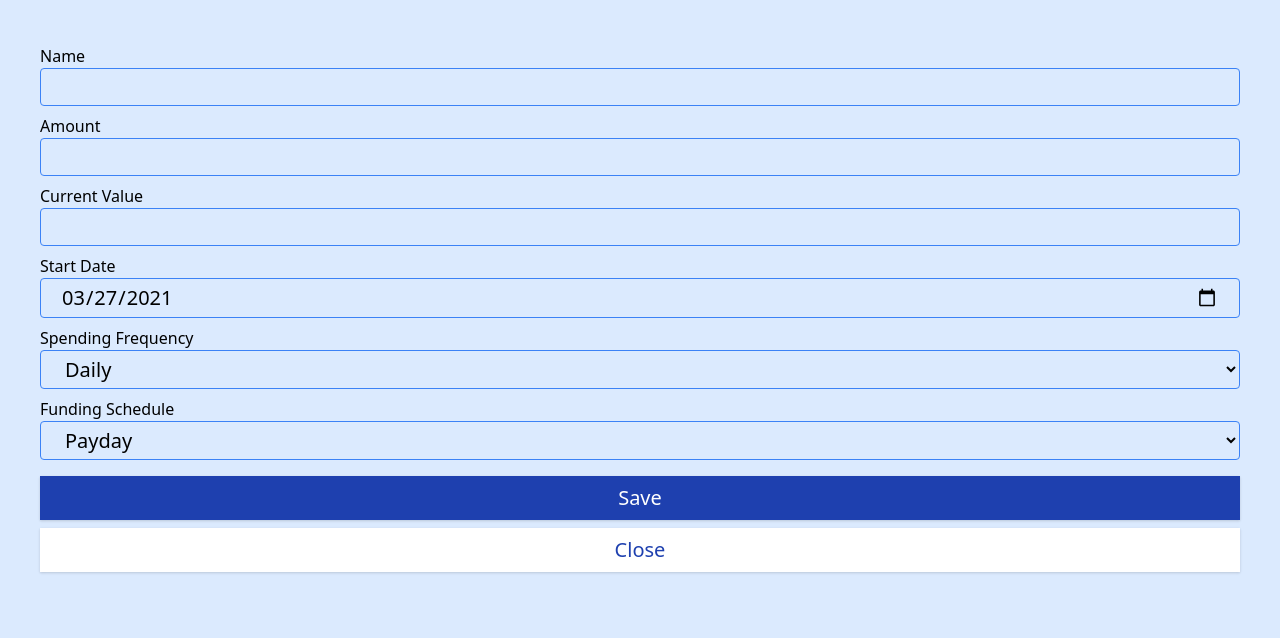
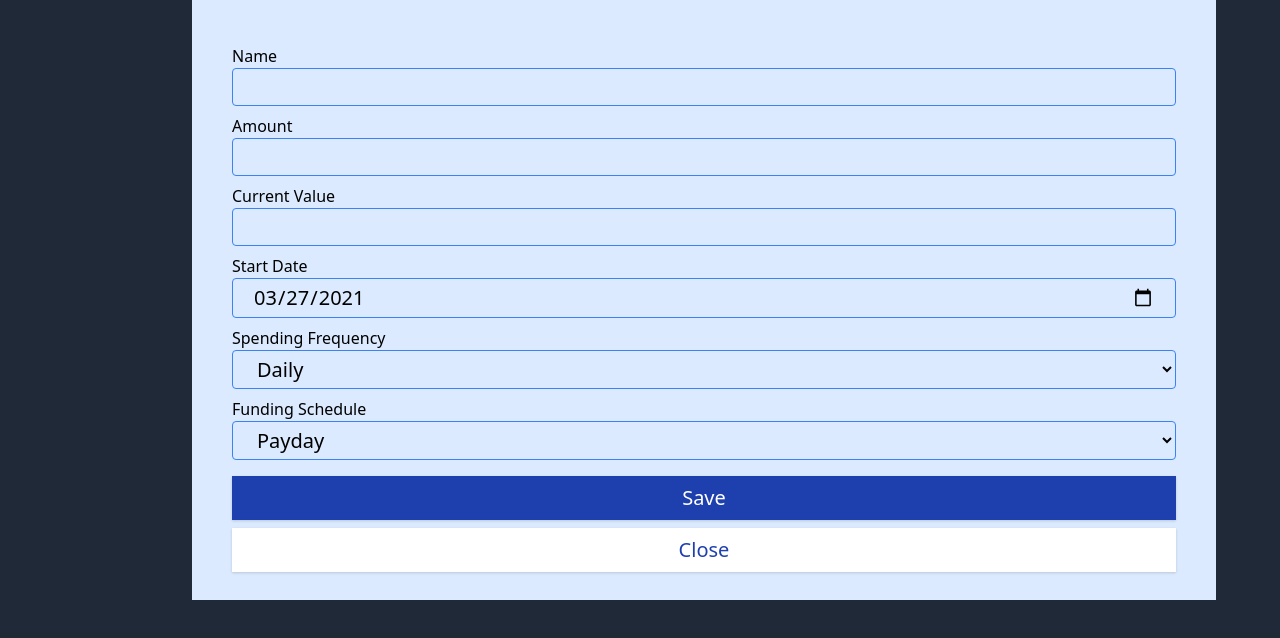
Before and after one commit to mikeshort10/budgetting, a Next.js app: page /expenses in a window 1280 px wide. Both pictures are taken after a click on the button "Add Expense". Shown: the top 638 px of the page. Built offline with nearby package versions, Linux system fonts and the light colour scheme.

Commit message:
style: add max-width to expenses page

```diff
--- a/pages/expenses.tsx
+++ b/pages/expenses.tsx
@@ -39,10 +39,11 @@ const ExpensesPage = () => {
 
   return (
     <div className="bg-gray-800 min-h-screen">
+      <div className="max-w-4xl mx-auto">
         <div
           className={`${
             showModal != null ? "" : "hidden"
-        } fixed top-0 z-50 bg-blue-100 w-screen h-screen`}
+          } fixed top-0 z-50 bg-blue-100 w-full max-w-5xl`}
         >
           {showModal != null && (
             <EditExpense
@@ -82,6 +83,7 @@ const ExpensesPage = () => {
           </button>
         </div>
       </div>
+    </div>
   );
 };
 
```
Lines whose indentation alone changed are shown as unchanged.
